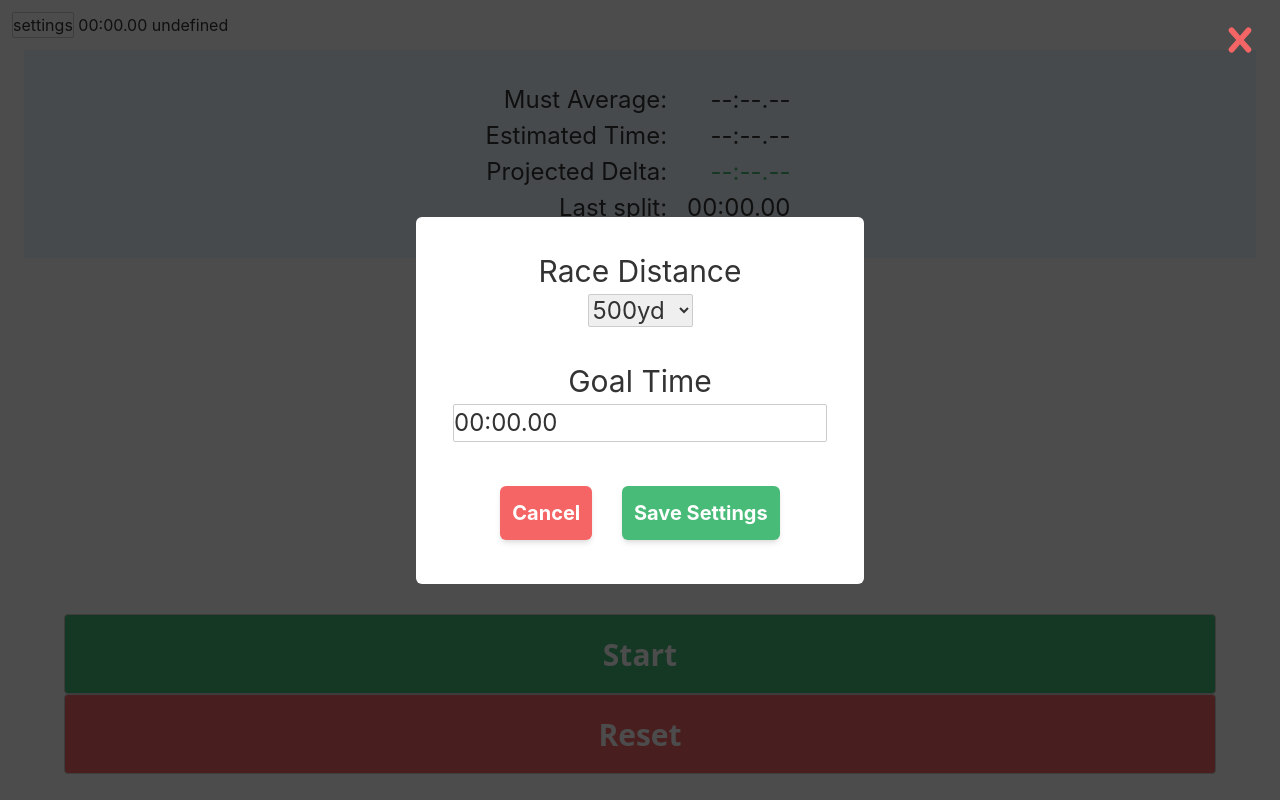
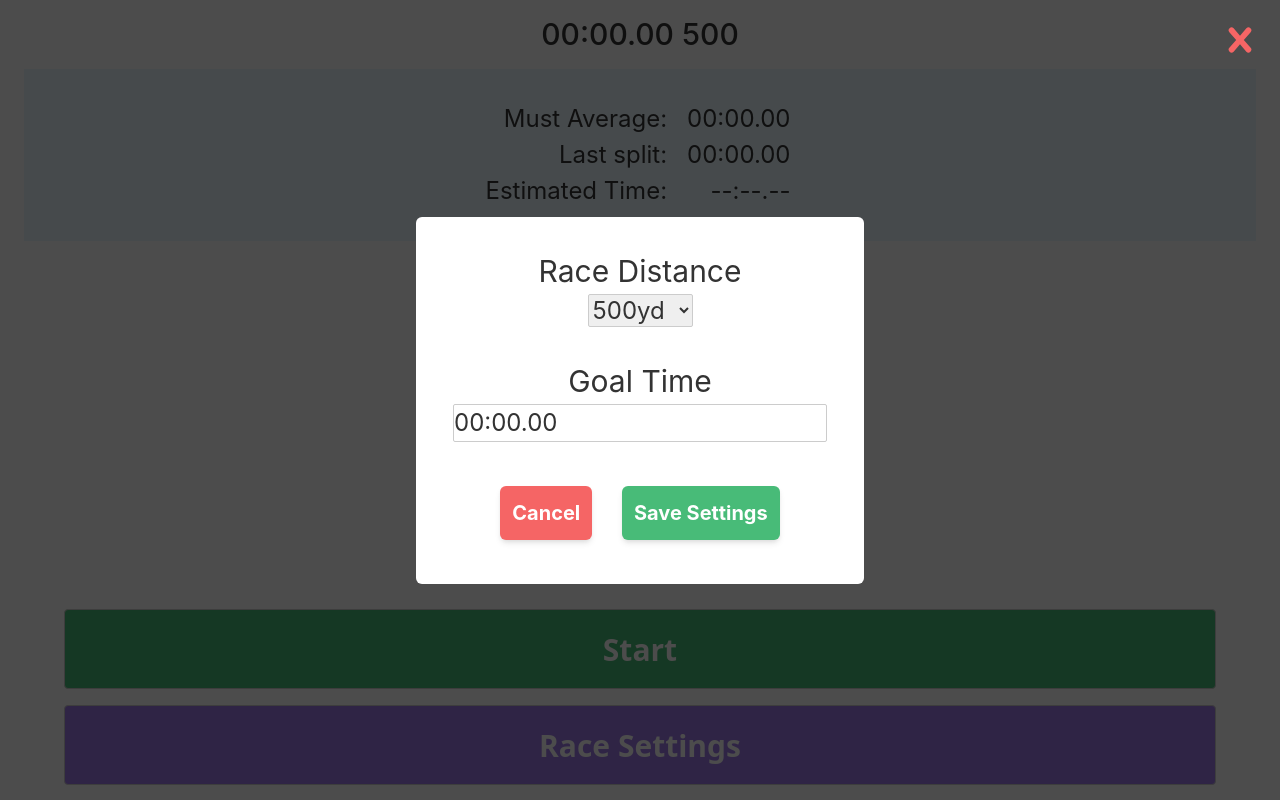
Before and after one commit to emmettmccann/onpace, a Svelte app: page / in a window 1280 px wide. Built offline with nearby package versions, Linux system fonts and the light colour scheme.

Commit message:
new button setup

```diff
--- a/src/App.svelte
+++ b/src/App.svelte
@@ -4,7 +4,7 @@
   import TimeDisp from "./TimeDisp.svelte";
   import PaceAlert from "./PaceAlert.svelte";
   import SettingsModal from "./SettingsModal.svelte";
-  let lapCount;
+  let lapCount = 10;
   let goalTime = 0.0;
   let lapTimes;
   let mustHold;
@@ -35,6 +35,10 @@
     goalTimeFormatted = event.detail.time;
     console.log("gtf" + goalTimeFormatted);
   }
+
+  function openSettings(event) {
+    settings = true;
+  }
 </script>
 
 <style global>
@@ -55,16 +59,13 @@
       on:newSettings={updateSettings}
       on:closed={closeSettings} />
   {/if}
-
-  <button
-    on:click={() => {
-      settings = true;
-    }}>
-    settings
-  </button>
-
-  <TimeDisp returnTime on:formattedTime={updateFormattedGoal} time={goalTime} />
-  {lapCount}
+  <div class="text-3xl font-medium text-center">
+    <TimeDisp
+      returnTime
+      on:formattedTime={updateFormattedGoal}
+      time={goalTime} />
+    {lapCount * 50}
+  </div>
   <div class="flex flex-col h-full">
     <div>
       <Race {lapTimes} {lapCount} {goalTime} on:mustHold={updateMustHold} />
@@ -73,7 +74,11 @@
       <PaceAlert {delta} {lapTimes} />
     </div>
     <div>
-      <Timer on:lapTimes={updateLapTimes} {mustHold} {lapCount} />
+      <Timer
+        on:lapTimes={updateLapTimes}
+        on:openSettings={openSettings}
+        {mustHold}
+        {lapCount} />
     </div>
   </div>
 
--- a/src/Race.svelte
+++ b/src/Race.svelte
@@ -44,15 +44,15 @@
   <div class="flex flex-row justify-center w-full text-2xl text-right">
     <div class="mx-2">
       <div>Must Average:</div>
+      <div>Last split:</div>
       <div>Estimated Time:</div>
-      <div>Projected Delta:</div>
-      <div>Last split:</div>
+      <!-- <div>Projected Delta:</div> -->
     </div>
     <div class="flex flex-col items-end flex-grow-0 mx-3">
       <TimeDisp time={mustAverage} />
+      <TimeDisp time={currentPace} />
       <TimeDisp time={totalTime} />
-      <TimeDisp split fullTime time={projDifference} />
-      <TimeDisp time={currentPace} />
+      <!-- <TimeDisp split fullTime time={projDifference} /> -->
     </div>
   </div>
 </div>
--- a/src/SettingsModal.svelte
+++ b/src/SettingsModal.svelte
@@ -71,8 +71,9 @@
   class="fixed top-0 left-0 z-50 flex w-screen h-screen overflow-auto bg-smoke">
   <div
     class="relative flex flex-col w-full max-w-md p-8 m-auto bg-white rounded-md">
-    <form on:submit|preventDefault={updateRaceSettings}>
-      <div class="flex flex-col items-center justify-between w-full text-xl">
+    <form
+      on:submit|preventDefault={updateRaceSettings}
+      class="flex flex-col items-center justify-between w-full text-xl">
       <label class="text-3xl" for="distance">Race Distance</label>
       <select
         id="distance"
@@ -90,10 +91,11 @@
         type="text"
         bind:value={enteredTime}
         name="time"
-          on:input={validate} />
+        on:input={validate}
+        on:submit|preventDefault={updateRaceSettings} />
       <div class="pt-8">
         <button
-            type="cancel"
+          type="button"
           class="p-3 m-3 text-xl font-bold text-white bg-red-500 border-none rounded-md shadow-md"
           on:click|preventDefault={closeSettings}>
           Cancel
@@ -104,7 +106,6 @@
           on:click|preventDefault={updateRaceSettings}>
           Save Settings
         </button>
-        </div>
       </div>
     </form>
   </div>
--- a/src/Timer.svelte
+++ b/src/Timer.svelte
@@ -69,6 +69,10 @@
       splitOn = false;
     }, 2000);
   }
+
+  function openSettings(event) {
+    dispatch("openSettings", {});
+  }
 </script>
 
 <style>
@@ -78,7 +82,24 @@
   }
 
   button {
-    @apply font-bold text-3xl font-sans w-11/12 h-20 py-2 px-4 rounded text-white;
+    @apply font-bold text-3xl font-sans w-11/12 h-20 py-2 px-4 my-2 rounded text-white;
+  }
+
+  .start {
+    @apply bg-green-500;
+  }
+  .split {
+    @apply bg-blue-500;
+  }
+  .finish {
+    @apply bg-orange-400 h-40;
+  }
+  .reset,
+  .stop {
+    @apply bg-red-500;
+  }
+  .settings {
+    @apply bg-purple-500;
   }
 </style>
 
@@ -103,29 +124,28 @@
   </div>
 
   {#if !running & (lapTimes.length == 0)}
-    <button class="bg-green-500 active:bg-green-400" on:click={startTimer}>
-      Start
-    </button>
+    <!-- startsettings -->
+    <button class="start" on:click={startTimer}>Start</button>
+    <button class="settings" on:click={openSettings}>Race Settings</button>
   {:else if running & (lapTimes.length < lapCount - 1)}
-    <button class="bg-blue-500 active:bg-blue-400" on:click={addLapTime}>
+    <button class="split" on:click={addLapTime}>
       {distanceCovered + 50} split
     </button>
+    <div id="two-button" class="flex flex-row w-11/12">
+      <button class="mr-2 stop" on:click={stopTimer}>Stop</button>
+      <button class="ml-2 settings" on:click={openSettings}>Settings</button>
+    </div>
   {:else if running & (lapTimes.length == lapCount - 1)}
-    <button class="bg-orange-500 active:bg-orange-400" on:click={stopTimer}>
-      Finish
-    </button>
-  {:else if lapTimes.length == lapCount}
-    <button class="bg-red-500 active:bg-red-400" on:click={resetTimer}>
-      Reset
-    </button>
-  {/if}
-  {#if running}
-    <button class="bg-orange-500 active:bg-orange-400" on:click={stopTimer}>
-      Stop
-    </button>
+    <button class="finish" on:click={stopTimer}>Finish</button>
   {:else}
-    <button class="bg-red-500 active:bg-red-400" on:click={resetTimer}>
-      Reset
-    </button>
+    <button class="reset" on:click={resetTimer}>Reset</button>
+    <button class="settings" on:click={openSettings}>Settings</button>
   {/if}
 </div>
+
+<!--
+  pre-race startsettings
+  during lapstopsettings
+  armed for finish finish
+  finished/stopped resetsettings
+ -->
```
Lines whose indentation alone changed are shown as unchanged.
